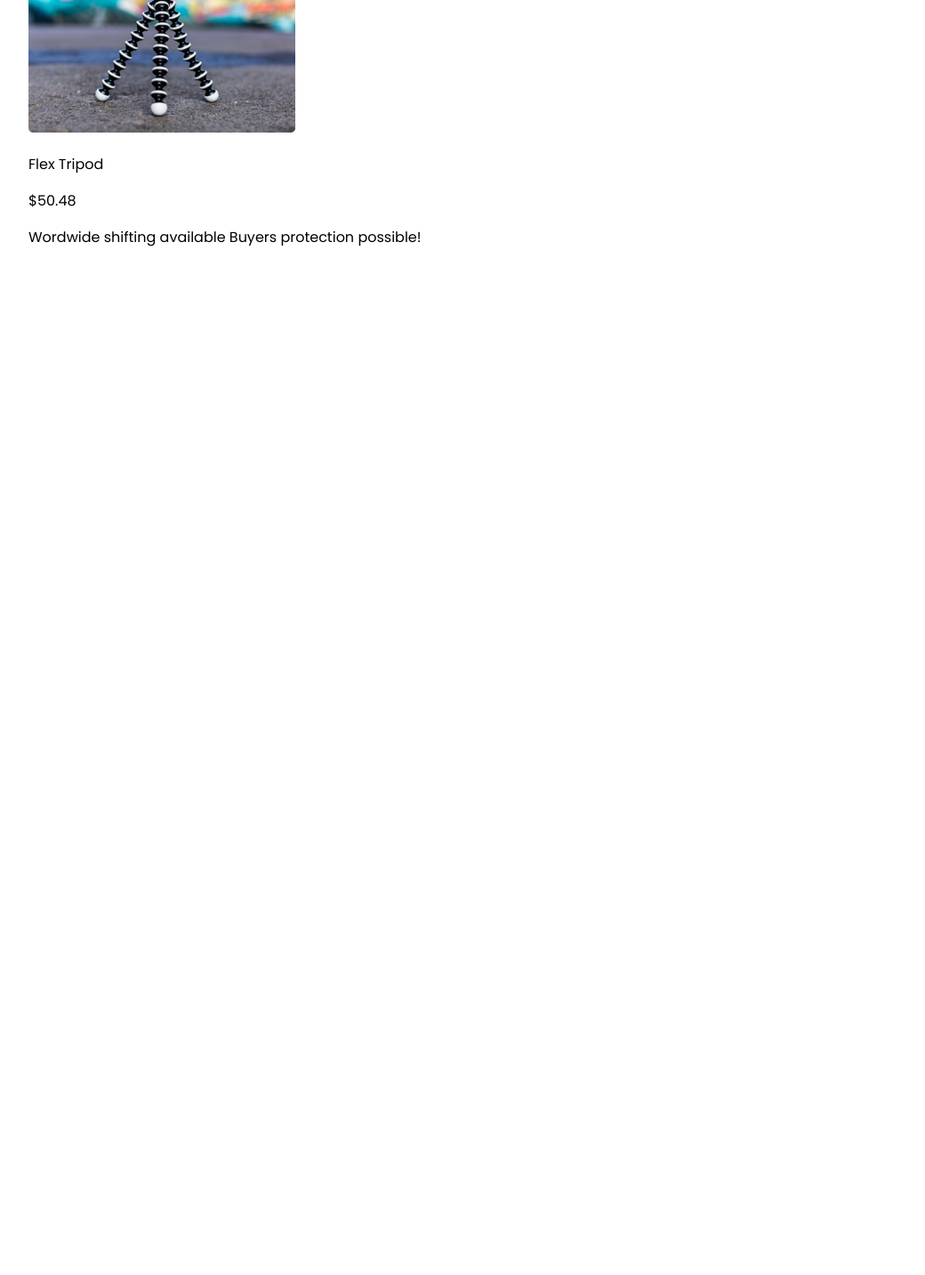
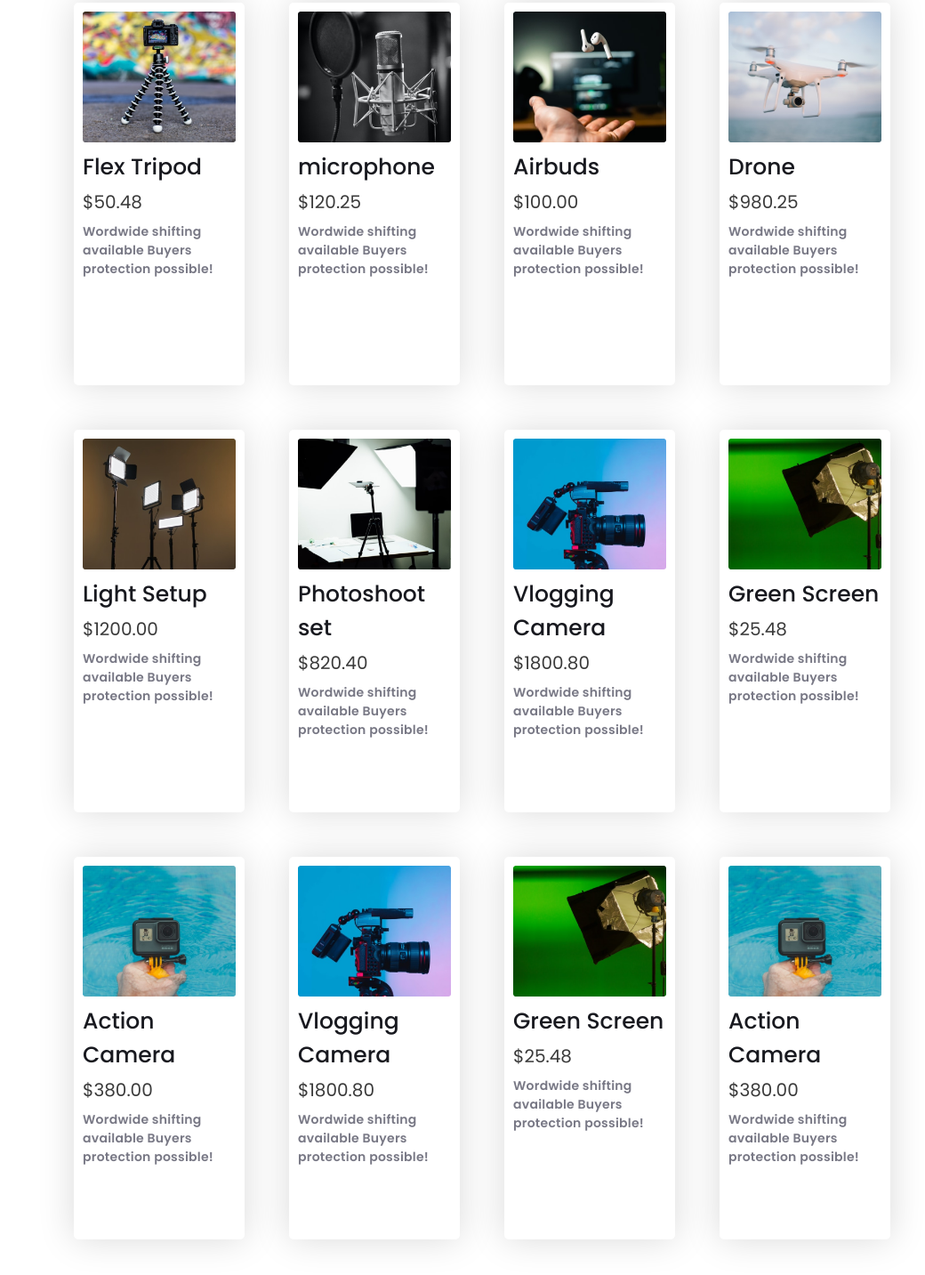
Before and after one commit to rezwan2230/influencer-gear-practice, a plain HTML site: page index.html in a window 1280 px wide. Shown: the part 891-2324 px from the top of the page at 89% size, without its empty margins (98-1138 px from the left). Before the commit the page ends 1210 px from the top, so only its background shows below. Drawn offline with Linux system fonts and the light colour scheme.

Commit message:
adder popular section

```diff
--- a/index.html
+++ b/index.html
@@ -51,7 +51,7 @@
 
 
         <section class="popular">
-            <h2>Popular Collection</h2>
+            <h2 class="popular-title">Popular Collection</h2>
             <div class="popular-container">
 
 
@@ -63,21 +63,88 @@
                         Buyers protection possible!</p>
                 </div>
 
-
-
-
+                <div class="box">
+                    <img src="./images/mic.png" alt="">
+                    <p class="box-title">microphone</p>
+                    <p class="box-price">$120.25</p>
+                    <p class="box-description">Wordwide shifting available
+                        Buyers protection possible!</p>
+                </div>
+                <div class="box">
+                    <img src="./images/airpod.png" alt="">
+                    <p class="box-title">Airbuds</p>
+                    <p class="box-price">$100.00</p>
+                    <p class="box-description">Wordwide shifting available
+                        Buyers protection possible!</p>
+                </div>
+                <div class="box">
+                    <img src="./images/drone.png" alt="">
+                    <p class="box-title">Drone</p>
+                    <p class="box-price">$980.25</p>
+                    <p class="box-description">Wordwide shifting available
+                        Buyers protection possible!</p>
+                </div>
+                <div class="box">
+                    <img src="./images/lights.png" alt="">
+                    <p class="box-title">Light Setup</p>
+                    <p class="box-price">$1200.00</p>
+                    <p class="box-description">Wordwide shifting available
+                        Buyers protection possible!</p>
+                </div>
+                <div class="box">
+                    <img src="./images/setup.png" alt="">
+                    <p class="box-title">Photoshoot set</p>
+                    <p class="box-price">$820.40</p>
+                    <p class="box-description">Wordwide shifting available
+                        Buyers protection possible!</p>
+                </div>
+                <div class="box">
+                    <img src="./images/camera.png" alt="">
+                    <p class="box-title">Vlogging Camera</p>
+                    <p class="box-price">$1800.80</p>
+                    <p class="box-description">Wordwide shifting available
+                        Buyers protection possible!</p>
+                </div>
+                <div class="box">
+                    <img src="./images/single-light.png" alt="">
+                    <p class="box-title">Green Screen</p>
+                    <p class="box-price">$25.48</p>
+                    <p class="box-description">Wordwide shifting available
+                        Buyers protection possible!</p>
+                </div>
+                <div class="box">
+                    <img src="./images/action.png" alt="">
+                    <p class="box-title">Action Camera</p>
+                    <p class="box-price">$380.00</p>
+                    <p class="box-description">Wordwide shifting available
+                        Buyers protection possible!</p>
+                </div>
+                <div class="box">
+                    <img src="./images/camera.png" alt="">
+                    <p class="box-title">Vlogging Camera</p>
+                    <p class="box-price">$1800.80</p>
+                    <p class="box-description">Wordwide shifting available
+                        Buyers protection possible!</p>
+                </div>
+                <div class="box">
+                    <img src="./images/single-light.png" alt="">
+                    <p class="box-title">Green Screen</p>
+                    <p class="box-price">$25.48</p>
+                    <p class="box-description">Wordwide shifting available
+                        Buyers protection possible!</p>
+                </div>
+                <div class="box">
+                    <img src="./images/action.png" alt="">
+                    <p class="box-title">Action Camera</p>
+                    <p class="box-price">$380.00</p>
+                    <p class="box-description">Wordwide shifting available
+                        Buyers protection possible!</p>
+                </div>
 
 
 
 
             </div>
-
-
-
-
-
-
-
         </section>
 
 
--- a/styles/influencer.css
+++ b/styles/influencer.css
@@ -79,7 +79,6 @@ a {
 .banner-container {
     display: flex;
     align-items: center;
-    /* justify-content: center; */
     column-gap: 50px;
 }
 
@@ -108,13 +107,68 @@ a {
 .sponsor {
     display: grid;
     grid-template-columns: repeat(7, 1fr);
-    /* border: 1px solid var(--primary-color); */
     border-top: 0.1px solid rgba(128, 128, 128, 0.115);
     border-bottom: 1px solid rgba(128, 128, 128, 0.137);
-    position: center;
     justify-items: center;
     align-items: center;
     height: 65px;
     margin: 0px 100px;
     margin-top: 150px;
 }
+
+
+/* popular collection section */
+.popular {
+    max-width: 90%;
+    margin: 0 auto;
+}
+
+.popular-title {
+    text-align: center;
+    margin-bottom: 50px;
+    margin-top: 100px;
+}
+
+.popular-container {
+    display: grid;
+    grid-template-columns: repeat(4, 1fr);
+    gap: 50px;
+}
+
+.box {
+    padding: 10px;
+    height: 410px;
+    border-radius: 5px;
+    box-shadow: 0px 0px 40px 0px rgba(0, 0, 0, 0.15);
+    transition: all 0.5s;
+}
+.box:hover {
+    transform: scale(1.07);
+}
+
+
+.box .box-title {
+    color: var(--secondary-color);
+    font-size: 25px;
+    font-weight: 500;
+    margin-top: 2px;
+}
+
+.box .box-price {
+    color: var(--primary-color);
+    font-size: 20px;
+    font-weight: 400;
+    margin-top: -20px;
+}
+
+.box-description {
+    color: var(--gray);
+    font-size: 14px;
+    font-weight: 600;
+    letter-spacing: 0.252px;
+    margin-top: -12px;
+}
+
+.box img{
+    width: 100%;
+}
```
Also changed, not shown: images/dvd.jpg (added), 2 other files.
